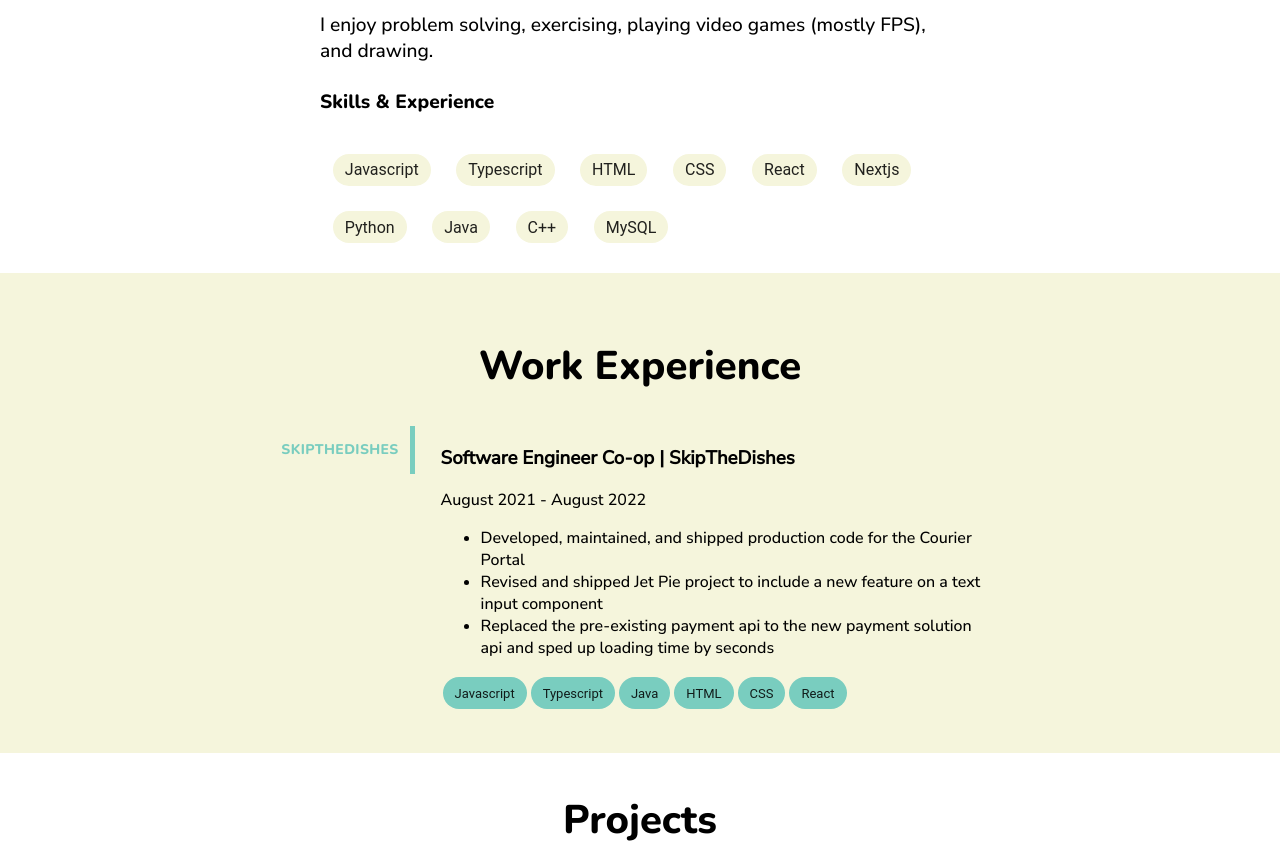
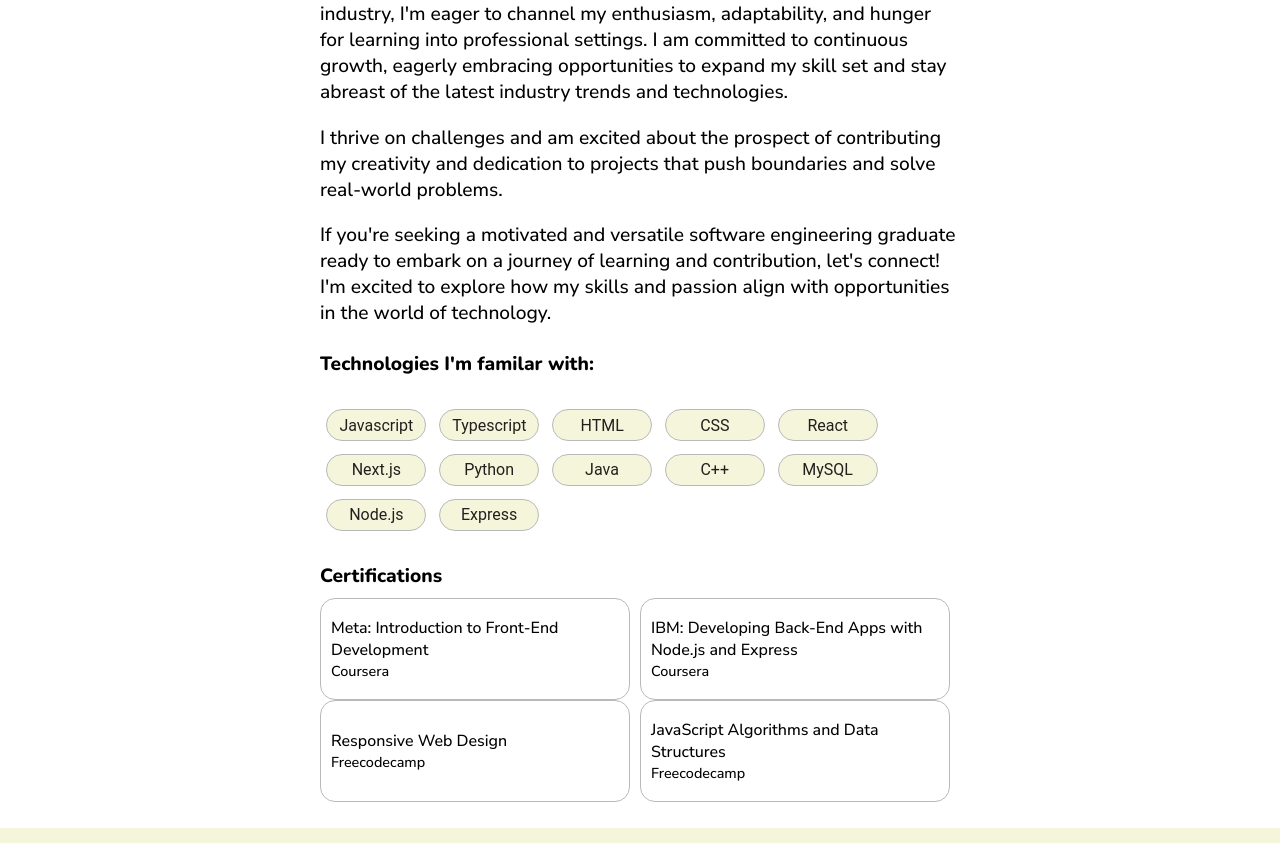
Before and after one commit to EddieSKim/Portfolio, a React (Create React App) app in the folder portfolio/: page / in a window 1280 px wide. Shown: the part 1087-1930 px from the top of the page. Built offline with nearby package versions, Linux system fonts and the light colour scheme.

Commit message:
added certifications to about me

```diff
--- a/portfolio/src/components/about/About.js
+++ b/portfolio/src/components/about/About.js
@@ -1,7 +1,9 @@
 import React, { useEffect, useRef } from "react";
-import { Chip } from "@mui/material";
+import { Chip, Grid } from "@mui/material";
 import styles from "./About.module.css";
 import { motion, useAnimation, useInView } from 'framer-motion';
+import Certificates from "./certification";
+import TechChip from "../techChip/techChip";
 
 const skills = [
     "Javascript",
@@ -9,11 +11,36 @@ const skills = [
     "HTML",
     "CSS",
     "React",
-    "Nextjs",
+    "Next.js",
     "Python",
     "Java",
     "C++",
-    "MySQL"
+    "MySQL",
+    "Node.js",
+    "Express"
+]
+
+const certificateList = [
+    {
+        name: "Meta: Introduction to Front-End Development",
+        date: "01, 08, 2024",
+        provider: "Coursera",
+    },
+    {
+        name: "IBM: Developing Back-End Apps with Node.js and Express",
+        date: "01, 06, 2024",
+        provider: "Coursera",
+    },
+    {
+        name: "Responsive Web Design",
+        date: "09, 27, 2023",
+        provider: "Freecodecamp",
+    },
+    {
+        name: "JavaScript Algorithms and Data Structures",
+        date: "06, 15, 2023",
+        provider: "Freecodecamp",
+    }
 ]
 
 function About() {
@@ -52,33 +79,64 @@ function About() {
                 transition={{ duration: 0.75, delay: 0.25 }}>
                 <div className={styles.bodyText}>
                     <p>
-                        Hello there! I am Eddie Kim and I've recently graduated from University of Calgary as a software engineer.
+                        Hello there! I'm Eddie, software engineering graduate
+                        passionate about crafting innovative solutions and making a meaningful impact through technology.
                     </p>
                     <p>
-                        I am currently seeking an entry/junior level position in software development.
+                        As I embark on this exciting phase of transitioning from academia to industry, I'm eager to channel my
+                        enthusiasm, adaptability, and hunger for learning into professional settings. I am committed to continuous
+                        growth, eagerly embracing opportunities to expand my skill set and stay abreast of the latest industry trends
+                        and technologies.
                     </p>
                     <p>
-                        I enjoy problem solving, exercising, playing video games (mostly FPS), and drawing.
+                        I thrive on challenges and am excited about the prospect of contributing my creativity and dedication to
+                        projects that push boundaries and solve real-world problems.
                     </p>
-                    <h4 className={styles.skillsTitle}>Skills & Experience</h4>
+                    <p>
+                        If you're seeking a motivated and versatile software engineering graduate ready to embark on a journey of
+                        learning and contribution, let's connect! I'm excited to explore how my skills and passion align with
+                        opportunities in the world of technology.
+                    </p>
+                    <h4 className={styles.skillsTitle}>Technologies I'm familar with:</h4>
                     <div className={styles.skillsWrapper}>
                         {
                             skills.map((skill, index) => {
                                 return (
-                                    <Chip
-                                        className={styles.skillIcon}
-                                        label={skill}
-                                        key={`skill${index}`}
-                                        sx={{
-                                            backgroundColor: "#f5f5dc",
-                                            fontSize: "1rem",
-                                        }} />
+                                    <TechChip key={index} props={{ tech: skill, backColor: "#f5f5dc" }} />
                                 );
                             })
                         }
                     </div>
+                    <motion.div
+                        ref={ref}
+                        variants={{
+                            hidden: { opacity: 0, y: 100 },
+                            visible: { opacity: 1, y: 0 },
+                        }}
+                        initial="hidden"
+                        animate={mainControls}
+                        transition={{ duration: 0.5, delay: 0.5 }}>
+                        <h4 className={styles.skillsTitle}>Certifications</h4>
+                        <Grid
+                            alignItems="center"
+                            justifyContent="center"
+                            container
+                            rowSpacing={2}
+                        >
+                            {
+                                certificateList.map((certificate, index) => {
+                                    return (
+                                        <Grid key={index} xs={12} sm={12} md={6} lg={6} xl={3}>
+                                            <Certificates props={certificate} />
+                                        </Grid>
+                                    );
+                                })
+                            }
+                        </Grid>
+                    </motion.div>
                 </div>
             </motion.div>
+
         </div>
     );
 }
--- a/portfolio/src/components/about/About.module.css
+++ b/portfolio/src/components/about/About.module.css
@@ -1,6 +1,6 @@
 .aboutSection {
     width: 100%;
-    min-height: 70vh;
+    min-height: 90vh;
     margin: 0;
     display: flex;
     flex-direction: column;
@@ -9,6 +9,8 @@
     flex-grow: 1;
     flex-shrink: 1;
     flex-basis: auto;
+    padding-bottom: 2vw;
+    padding-top: 2vw;
 }
 
 .aboutTitle {
@@ -62,6 +64,7 @@
 @media screen and (max-width: 500px) {
     .aboutSection {
         min-height: 100vh;
+        padding-bottom: 5vh;
     }
 
     .aboutTitle {
--- /dev/null
+++ b/portfolio/src/components/about/certification.js
@@ -0,0 +1,17 @@
+import React from "react";
+import styles from "./certification.module.css";
+
+function Certificates({ props }) {
+    return (
+        <div className={styles.container}>
+            <div className={styles.certName}>
+                {props.name}
+            </div>
+            <div className={styles.certProvider}>
+                {props.provider}
+            </div>
+        </div>
+    );
+}
+
+export default Certificates;
--- /dev/null
+++ b/portfolio/src/components/about/certification.module.css
@@ -0,0 +1,21 @@
+.container {
+    width: 90%;
+    border: 1px solid rgb(185, 185, 185);
+    border-radius: 15px;
+    display: flex;
+    flex-direction: column;
+    justify-content: center;
+    align-items: flex-start;
+    flex-grow: 1;
+    flex-basis: auto;
+    padding: 10px;
+    min-height: 80px;
+}
+
+.certName {
+    font-size: 1rem;
+}
+
+.certProvider {
+    font-size: 0.9rem;
+}
--- a/portfolio/src/components/projects/projects.module.css
+++ b/portfolio/src/components/projects/projects.module.css
@@ -57,10 +57,6 @@
     font-size: 1.1rem;
 }
 
-.techChip {
-    margin: 4px;
-}
-
 .tabLabel {
     font-family: "Nunito", "sans serif";
 }
--- /dev/null
+++ b/portfolio/src/components/techChip/techChip.js
@@ -0,0 +1,19 @@
+import React from "react";
+import { Chip } from "@mui/material";
+//"#f5f5dc"
+function TechChip({ props }) {
+    return (
+        <Chip
+            label={props.tech}
+            sx={{
+                backgroundColor: `${props.backColor}`,
+                fontSize: "1rem",
+                border: "1px solid rgb(185, 185, 185)",
+                minWidth: "100px",
+                margin: "0.5vw",
+            }} >
+        </Chip>
+    );
+}
+
+export default TechChip;
--- a/portfolio/src/components/work/Work.js
+++ b/portfolio/src/components/work/Work.js
@@ -2,6 +2,7 @@ import React, { useState, useRef, useEffect } from "react";
 import { Tabs, Tab, Chip, useMediaQuery } from "@mui/material";
 import { motion, useAnimation, useInView } from 'framer-motion';
 import styles from "./Work.module.css";
+import TechChip from "../techChip/techChip";
 
 const skipTech = [
     "Javascript",
@@ -80,11 +81,7 @@ function Work() {
                                 {
                                     skipTech.map((tech, index) => {
                                         return (
-                                            <Chip
-                                                className={styles.techChip}
-                                                label={tech}
-                                                key={index}
-                                                sx={{ backgroundColor: "#79cdbf" }} />
+                                            <TechChip key={index} props={{tech: tech, backColor: "#79cdbf"}} />
                                         );
                                     })
                                 }
--- a/portfolio/src/components/work/Work.module.css
+++ b/portfolio/src/components/work/Work.module.css
@@ -42,10 +42,6 @@
     margin-bottom: 2vh;
 }
 
-.techChip {
-    margin: 2px;
-}
-
 @media screen and (max-width: 920px) {
     .workSection {
         min-height: 100vh;
```
Also changed, not shown: portfolio/src/components/projects/Projects.js (+7 -20 lines).
